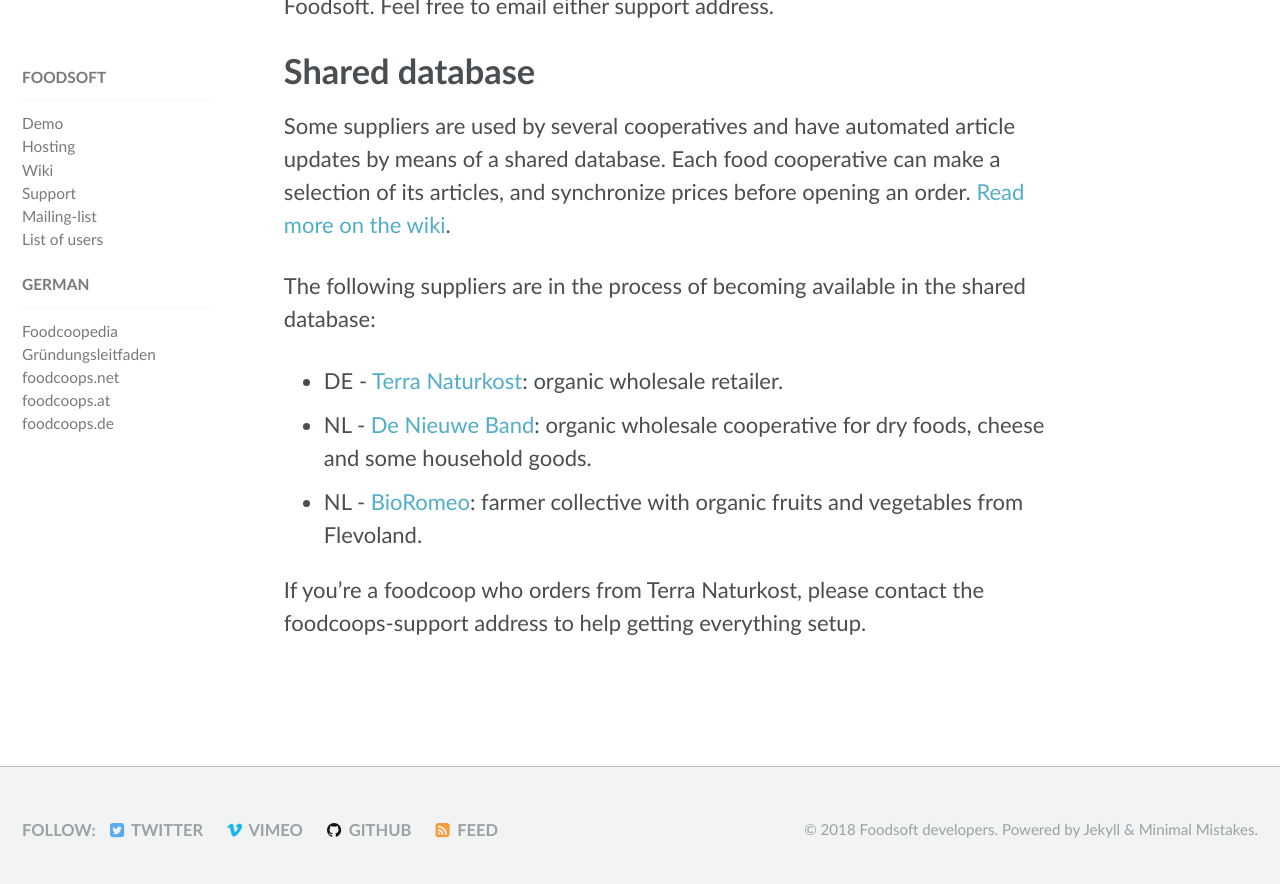
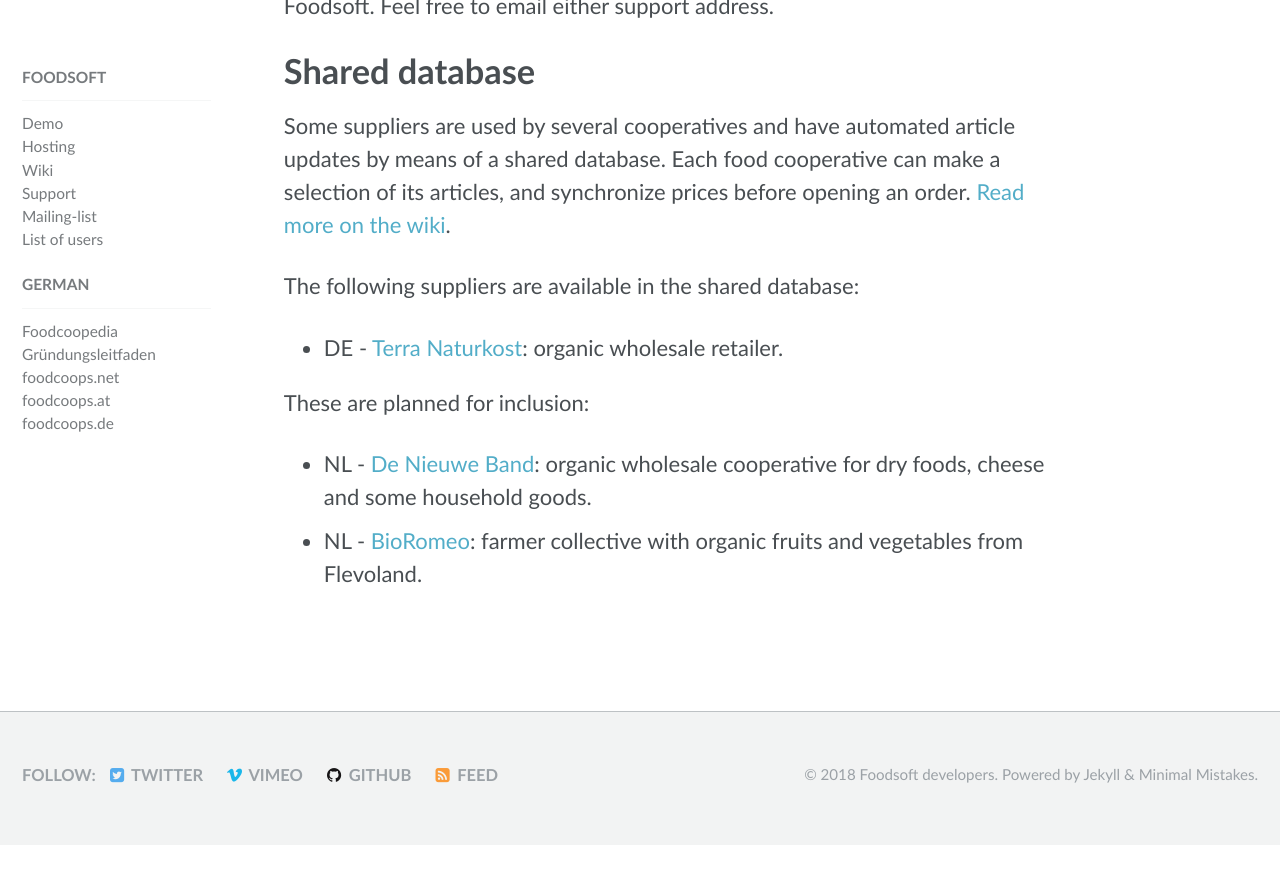
Before and after one commit to foodcoops/foodcoops.github.io, a Jekyll site: the page built from global-foodsoft-platform.md, in a window 1280 px wide and 900 px high, scrolled down 1499 px. Shown: the top 884 px of the window. Built offline with Jekyll 4.4.1, drawn with Linux system fonts in a browser that asks for light colours; after the commit the page ends 2344 px from its top, so only the background shows below that.

Commit message:
Small updates

```diff
--- a/global-foodsoft-platform.md
+++ b/global-foodsoft-platform.md
@@ -54,11 +54,11 @@
 of a shared database. Each food cooperative can make a selection of its articles, and synchronize
 prices before opening an order. [Read more on the wiki](https://github.com/foodcoops/foodsoft/wiki/Shared-database).
 
-The following suppliers are in the process of becoming available in the shared database:
+The following suppliers are available in the shared database:
 
 * DE - [Terra Naturkost](https://www.terra-natur.com/): organic wholesale retailer.
+
+These are planned for inclusion:
+
 * NL - [De Nieuwe Band](https://nieuweband.nl/): organic wholesale cooperative for dry foods, cheese and some household goods.
 * NL - [BioRomeo](http://www.bioromeo.nl/): farmer collective with organic fruits and vegetables from Flevoland.
-
-If you're a foodcoop who orders from Terra Naturkost, please contact the foodcoops-support address
-to help getting everything setup.
```
Also changed, not shown: foodsoft-hosting.md (+2 -1 lines).
